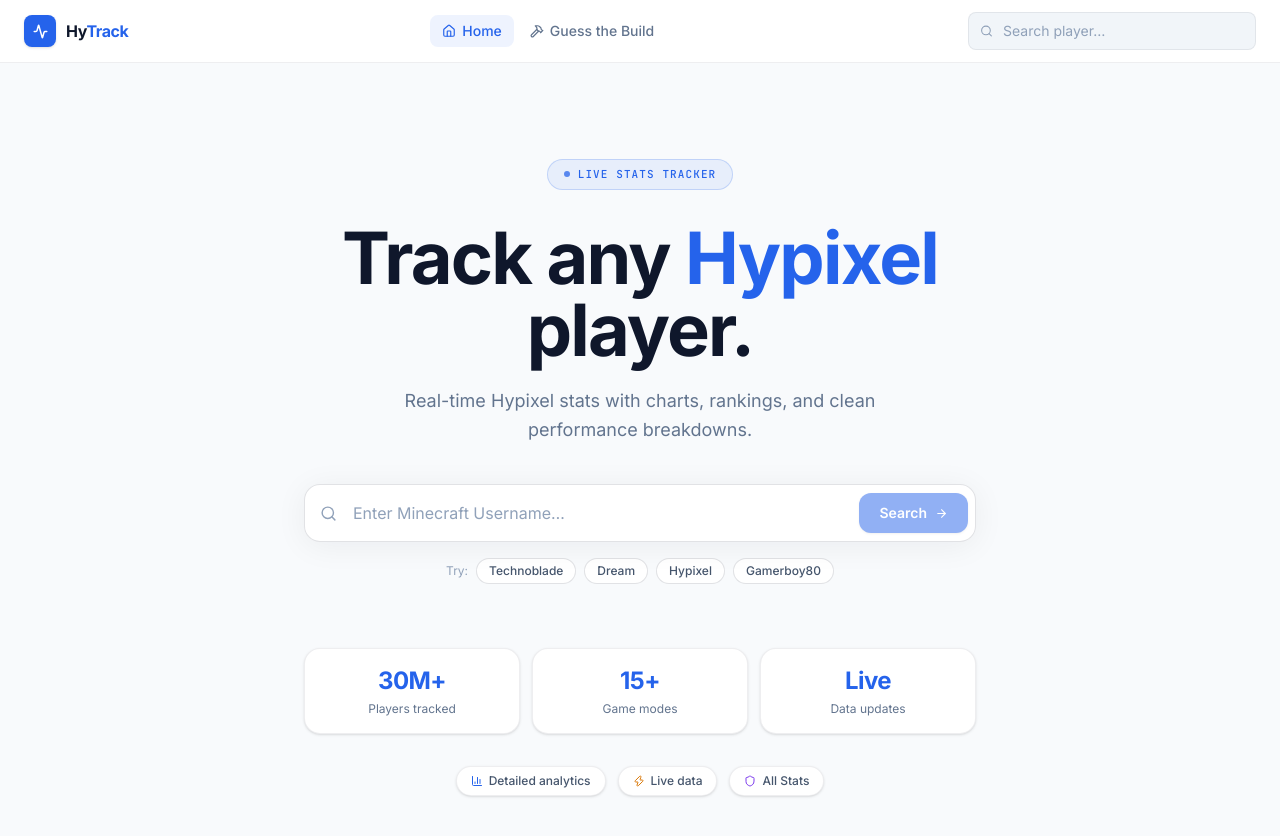
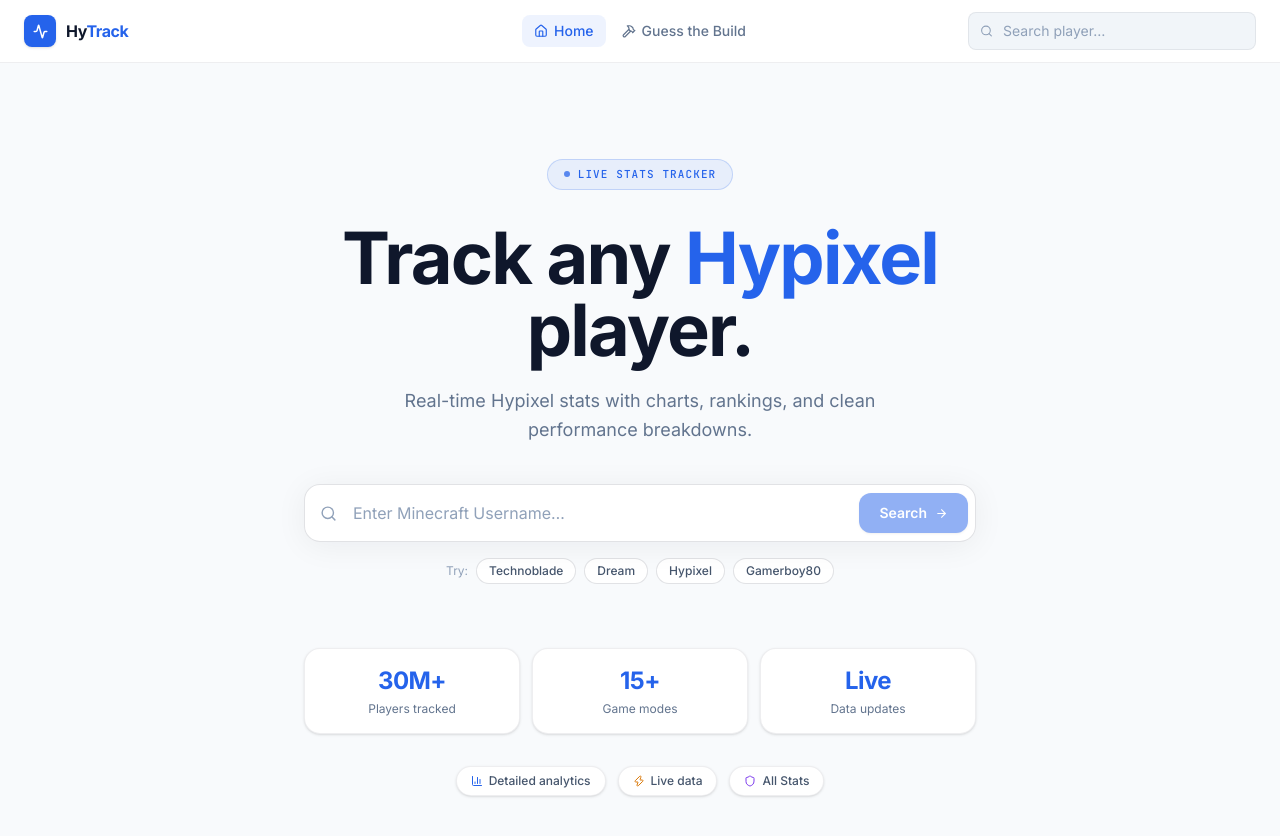
Before and after one commit to MohamadG004/BuildSync, a Next.js app in the folder HyTrack/: page / in a window 1280 px wide. Shown: the top 836 px of the page. Built offline with nearby package versions, Linux system fonts and the light colour scheme.

Commit message:
Centered nav

```diff
--- a/HyTrack/components/layout/Navbar.tsx
+++ b/HyTrack/components/layout/Navbar.tsx
@@ -29,7 +29,7 @@
 
   return (
     <header className="sticky top-0 z-50 border-b border-[var(--border)] bg-white/90 backdrop-blur-xl">
-      <nav className="mx-auto flex max-w-7xl items-center justify-between gap-4 px-4 py-3 sm:px-6">
+      <nav className="relative mx-auto flex max-w-7xl items-center justify-between gap-4 px-4 py-3 sm:px-6">
 
         {/* Logo */}
         <Link href="/" className="flex items-center gap-2.5 group shrink-0">
@@ -42,7 +42,7 @@
         </Link>
 
         {/* Desktop nav links */}
-        <div className="hidden items-center gap-1 md:flex">
+        <div className="absolute left-1/2 hidden -translate-x-1/2 items-center gap-1 md:flex">
           {NAV_LINKS.map(({ href, label, icon: Icon }) => {
             const active = pathname === href;
             return (
```
